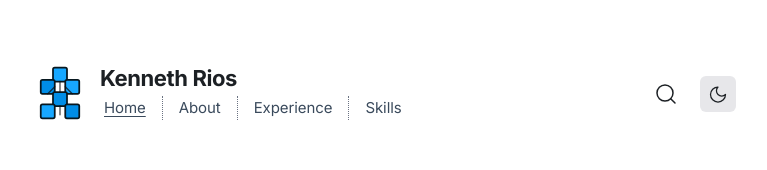
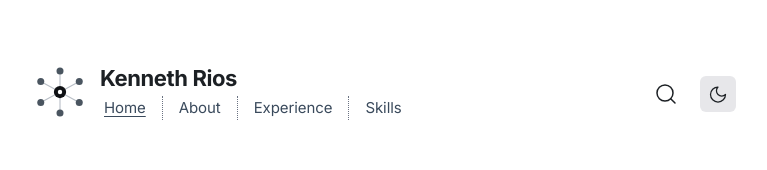
Before and after one commit to Kenth06/portfolio, a React (Vite) app: page / in a window 1280 px wide. Shown: the top 170 px of the page, without its empty margins (256-1023 px from the left). Built offline with nearby package versions, Linux system fonts and the light colour scheme.

Commit message:
feat(logo): redesign mark as node-and-edge graph

```diff
--- a/src/components/LogoMark.tsx
+++ b/src/components/LogoMark.tsx
@@ -1,13 +1,27 @@
 export function LogoMark() {
   return (
-    <svg className="logo-mark" viewBox="0 0 64 64" role="img" aria-label="Kenneth Rios logo">
-      <rect className="logo-tile logo-a" x="24" y="4" width="16" height="16" rx="2" />
-      <rect className="logo-tile logo-b" x="10" y="18" width="16" height="16" rx="2" />
-      <rect className="logo-tile logo-c" x="38" y="18" width="16" height="16" rx="2" />
-      <rect className="logo-tile logo-d" x="24" y="32" width="16" height="16" rx="2" />
-      <rect className="logo-tile logo-e" x="10" y="46" width="16" height="16" rx="2" />
-      <rect className="logo-tile logo-f" x="38" y="46" width="16" height="16" rx="2" />
-      <path className="logo-line" d="M32 20v12M26 26l-8 8M38 26l8 8M32 48v10" />
+    <svg
+      className="logo-mark"
+      viewBox="0 0 64 64"
+      role="img"
+      aria-label="Kenneth Rios logo"
+    >
+      <g className="logo-edges">
+        <line x1="32" y1="32" x2="32" y2="8" />
+        <line x1="32" y1="32" x2="32" y2="56" />
+        <line x1="32" y1="32" x2="10" y2="20" />
+        <line x1="32" y1="32" x2="54" y2="20" />
+        <line x1="32" y1="32" x2="10" y2="44" />
+        <line x1="32" y1="32" x2="54" y2="44" />
+      </g>
+      <circle className="logo-node logo-node-satellite" cx="32" cy="8" r="4" />
+      <circle className="logo-node logo-node-satellite" cx="32" cy="56" r="4" />
+      <circle className="logo-node logo-node-satellite" cx="10" cy="20" r="4" />
+      <circle className="logo-node logo-node-satellite" cx="54" cy="20" r="4" />
+      <circle className="logo-node logo-node-satellite" cx="10" cy="44" r="4" />
+      <circle className="logo-node logo-node-satellite" cx="54" cy="44" r="4" />
+      <circle className="logo-node logo-node-core" cx="32" cy="32" r="7" />
+      <circle className="logo-node logo-node-core-inner" cx="32" cy="32" r="2.5" />
     </svg>
   );
 }
--- a/src/styles.css
+++ b/src/styles.css
@@ -174,25 +174,36 @@ p {
   overflow: visible;
 }
 
-.logo-tile {
-  fill: #17a7ff;
-  stroke: #07171f;
-  stroke-width: 2;
+.logo-edges line {
+  stroke: var(--logo-edge);
+  stroke-width: 1.25;
+  stroke-linecap: round;
   shape-rendering: geometricPrecision;
 }
 
-.logo-b,
-.logo-d,
-.logo-f {
-  fill: #008de7;
+.logo-node {
+  shape-rendering: geometricPrecision;
+  transition: fill 200ms ease, transform 200ms ease;
 }
 
-.logo-line {
-  fill: none;
-  stroke: var(--theme-accent-2);
-  stroke-linecap: round;
-  stroke-width: 1.5;
-  opacity: 0.75;
+.logo-node-satellite {
+  fill: var(--logo-satellite);
+}
+
+.logo-node-core {
+  fill: var(--logo-core);
+}
+
+.logo-node-core-inner {
+  fill: var(--theme-bg);
+}
+
+.brand-link:hover .logo-node-satellite {
+  fill: var(--logo-core);
+}
+
+.brand-link:hover .logo-edges line {
+  stroke: color-mix(in srgb, var(--logo-core) 35%, var(--logo-edge));
 }
 
 .brand-text {
```
